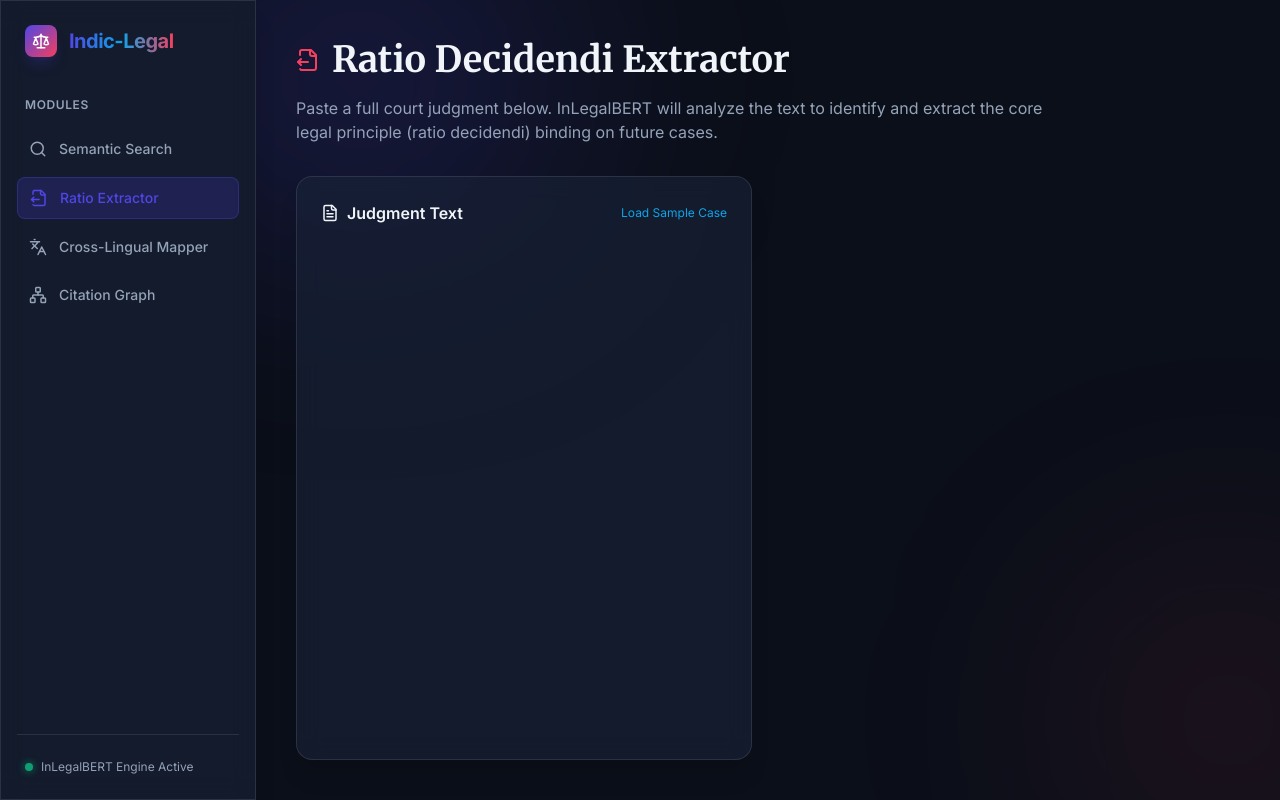
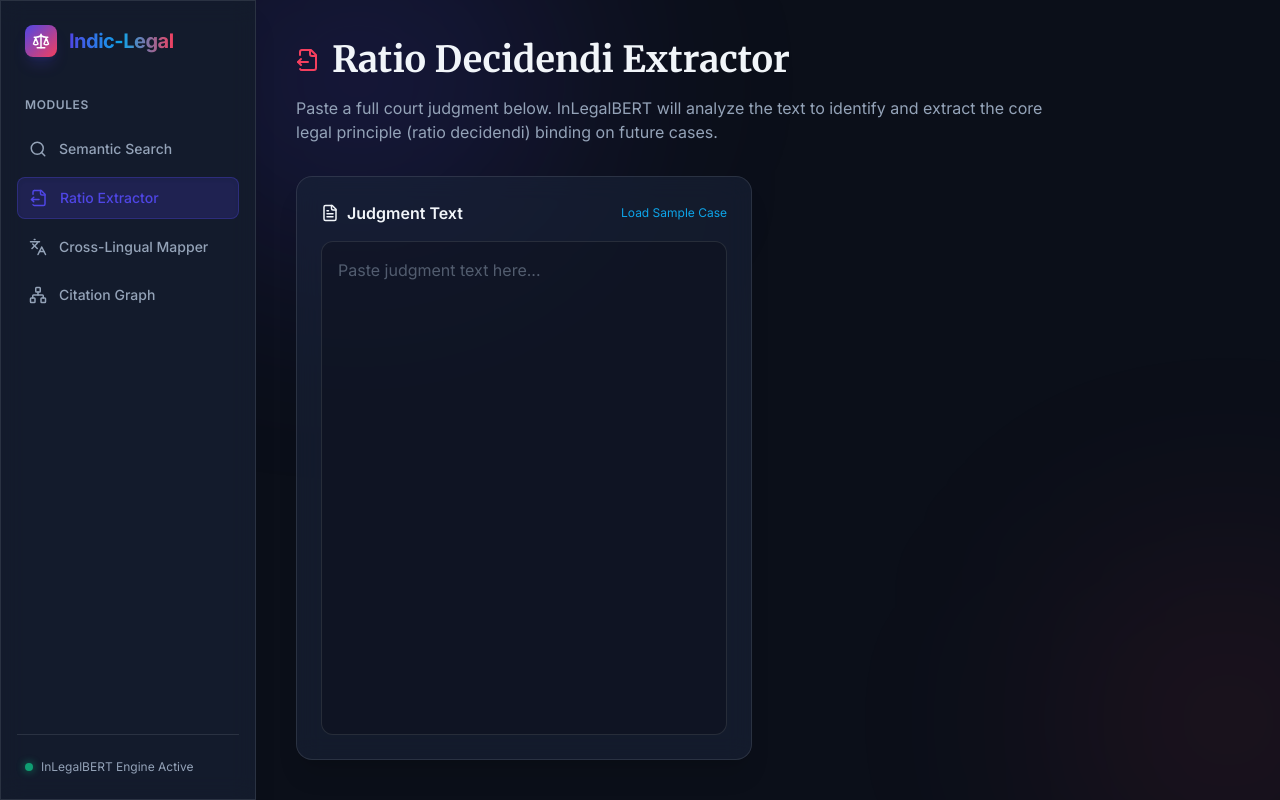
Before and after one commit to lucky-KRMU/Intellithon-26-Indic-GPT, a React (Vite) app: page / in a window 1280 px wide. Both pictures are taken after a click on the button "Ratio Extractor". Built offline with nearby package versions, Linux system fonts and the light colour scheme.

Commit message:
add textarea in input section in RatioExtractor

```diff
--- a/src/components/RatioExtractor.tsx
+++ b/src/components/RatioExtractor.tsx
@@ -31,6 +31,12 @@ export function RatioExtractor() {
               Load Sample Case
             </button>
           </div>
+          <textarea
+            className="flex-1 w-full bg-black/20 border border-white/10 rounded-xl p-4 text-text/90 resize-none focus:outline-none focus:border-primary/50 transition-colors placeholder:text-textMuted/50"
+            placeholder="Paste judgment text here..."
+            value={text}
+            onChange={(e) => setText(e.target.value)}
+          />
 
         </motion.div>
         </div>
```
